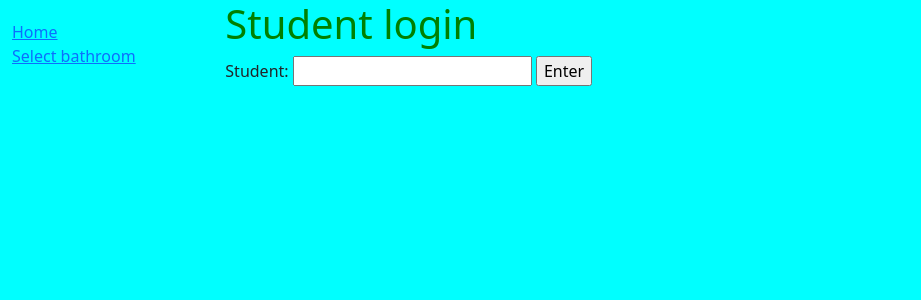
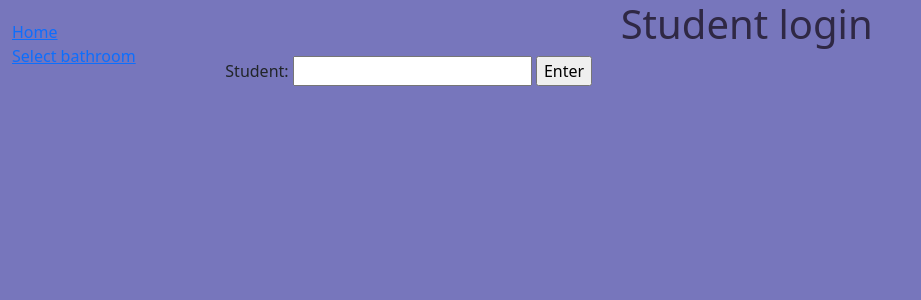
Before and after one commit to SandraWebDev/LILO, a Django app: page /bathroom/14 in a window 1280 px wide. Shown: the top 300 px of the page, without its empty margins (0-921 px from the left). Run offline with Django 4.2, Linux system fonts and the light colour scheme.

Commit message:
new fancy css

```diff
--- a/sign_in/static/styles.css
+++ b/sign_in/static/styles.css
@@ -1,13 +1,22 @@
 .sidebar-nav {
-    margin-top: 20px;
-    padding: 0;
-    list-style: none;
-  }
+  margin-top: 20px;
+  padding: 0;
+  list-style: none;
+}
 
 body{
-    background-color: aqua;
-  }
+  background-color: #7776bc;
+}
 
 h1{
-    color:green;
+  color:#2f2844;
+  text-align: center;
 }
+
+.a-tag {
+color: black;
+}
+
+.a-tag:hover {
+color: white;
+}
```
